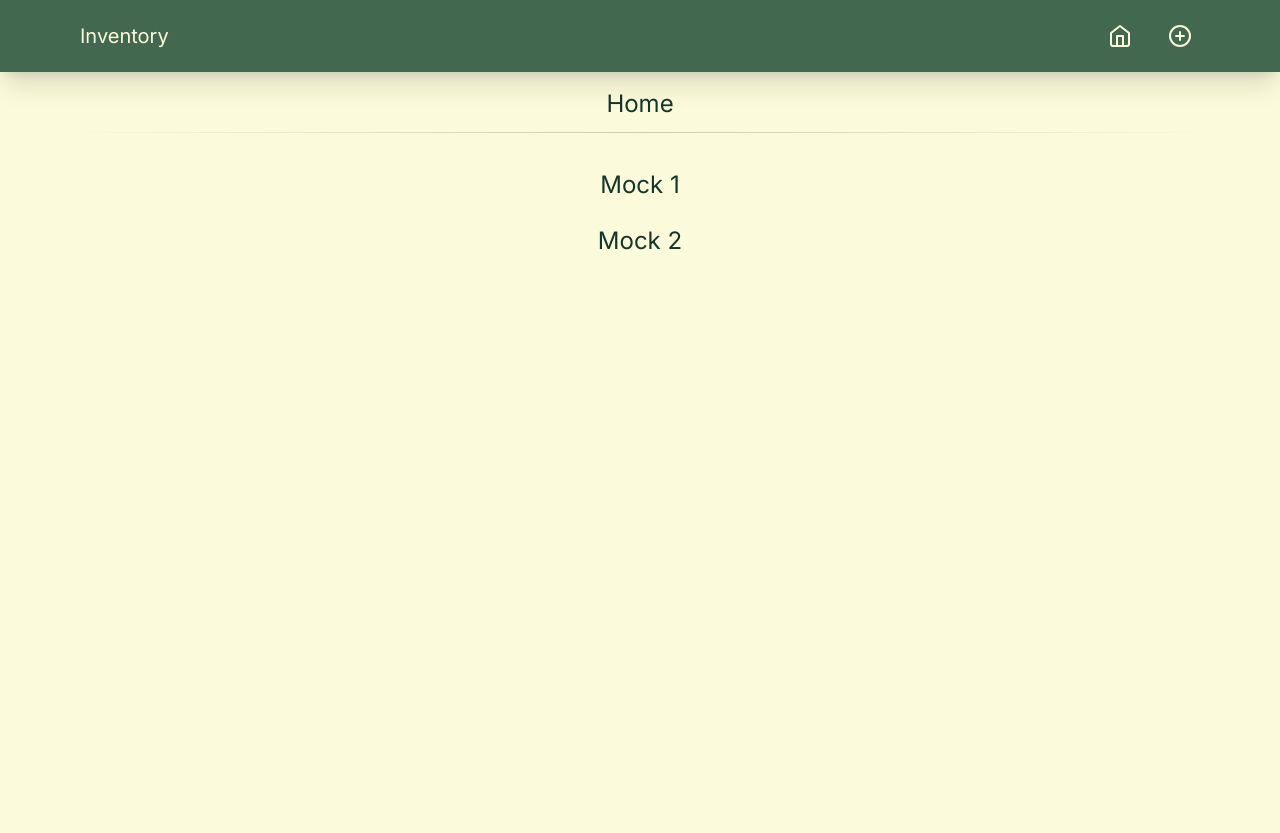
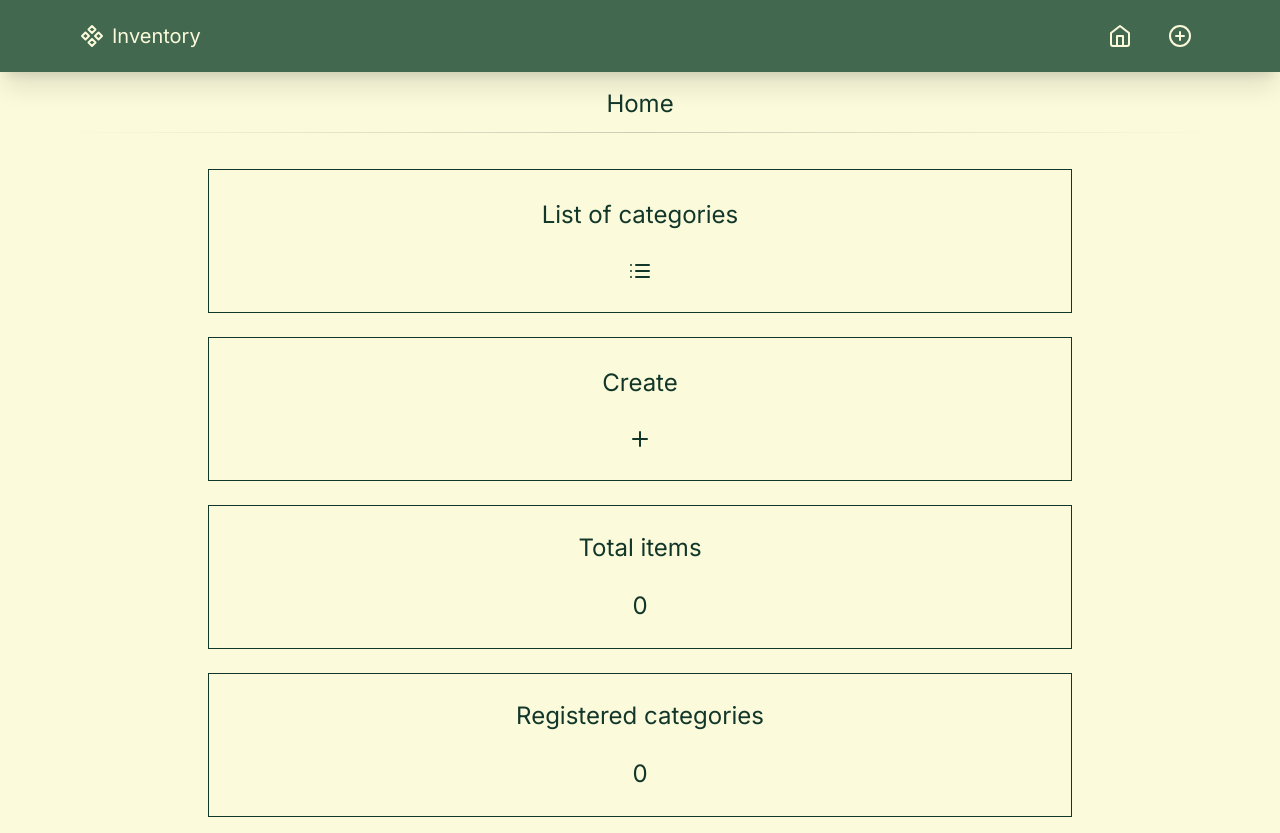
Before and after one commit to felipesousac/inventory-client, a React (Vite) app: page / in a window 1280 px wide. Before the commit the page ends 800 px from the top, so only its background shows below. Built offline with nearby package versions, Linux system fonts and the light colour scheme.

Commit message:
Create static home page content

```diff
--- a/src/components/Navbar.tsx
+++ b/src/components/Navbar.tsx
@@ -1,10 +1,12 @@
-import { PlusCircle, Home } from "lucide-react";
+import { PlusCircle, Home, Component } from "lucide-react";
 
 export function Navbar() {
   return (
     <div className="w-full bg-[#436850] shadow-xl">
       <div className="mx-auto max-w-6xl text-[#FBFADA] p-4 flex items-center justify-between">
-        <div className="text-xl">Inventory</div>
+        <div className="text-xl flex gap-2 items-center">
+          <Component /> <span>Inventory</span>
+        </div>
         <div className="flex items-center gap-5">
           <button className="hover:bg-[#12372A] rounded-full p-2 transition-colors">
             <Home />
--- a/src/pages/Home/Home.tsx
+++ b/src/pages/Home/Home.tsx
@@ -1,12 +1,28 @@
+import { Plus, List } from "lucide-react";
+
 export function Home() {
   return (
     <div className="mx-auto max-w-6xl">
       <div className="text-[#12372A] text-2xl mx-auto flex flex-col items-center py-4 gap-3">
         <div>Home</div>
         <div className="mb-6 h-px border-t-0 bg-transparent bg-gradient-to-r from-transparent via-neutral-700 to-transparent opacity-25 dark:opacity-100 w-full" />
-        <div className="flex flex-col items-center justify-center gap-6">
-          <div>Mock 1</div>
-          <div>Mock 2</div>
+        <div className="flex flex-col items-center justify-center gap-6 w-full">
+          <div className="flex flex-col items-center justify-evenly border border-[#12372A] w-9/12 h-36">
+            <div>List of categories</div>
+            <List />
+          </div>
+          <div className="flex flex-col items-center justify-evenly border border-[#12372A] w-9/12 h-36">
+            <div>Create</div>
+            <Plus />
+          </div>
+          <div className="flex flex-col items-center justify-evenly border border-[#12372A] w-9/12 h-36">
+            <div>Total items</div>
+            <div>0</div>
+          </div>
+          <div className="flex flex-col items-center justify-evenly border border-[#12372A] w-9/12 h-36">
+            <div>Registered categories</div>
+            <div>0</div>
+          </div>
         </div>
       </div>
     </div>
```
